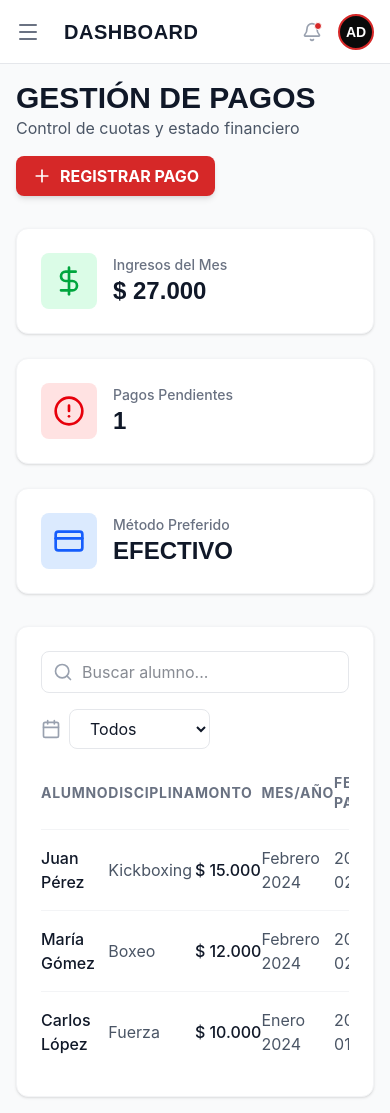
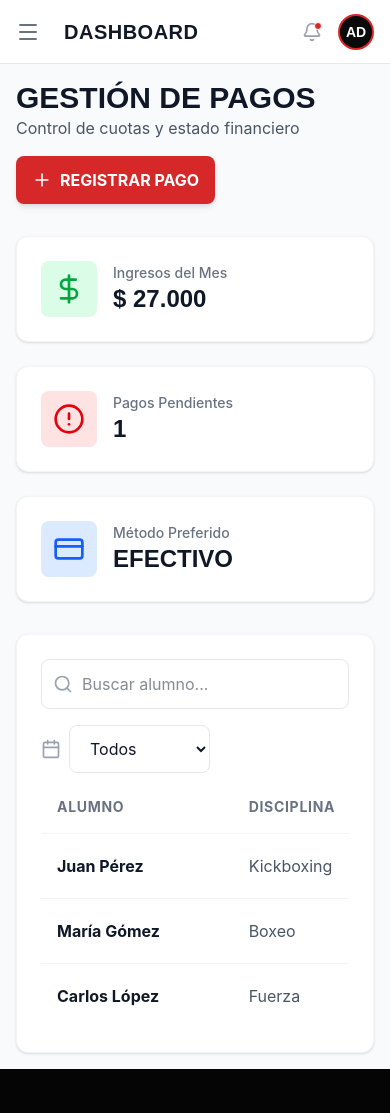
Before and after one commit to Pabloczurylo/LomasFight, a React (Vite) app: page /admin/pagos in a window 390 px wide. After the commit the page ends 1069 px from the top, so only its background shows below. Built offline with nearby package versions, Linux system fonts and the light colour scheme.

Commit message:
feat: modulo de pagos completo con dashboard de metricas y diseño responsive

```diff
--- a/src/features/admin/pages/PagosPage.tsx
+++ b/src/features/admin/pages/PagosPage.tsx
@@ -73,8 +73,6 @@ export default function PagosPage() {
 
     // Métricas
     const metrics = useMemo(() => {
-        const currentMonth = new Date().toLocaleString('es-ES', { month: 'long' });
-
         // 1. Total Mensual (Current Month)
         // Note: Using hardcoded 'Febrero' for demo consistency with mock data,
         // in real app use capitalizedMonth
@@ -130,7 +128,7 @@ export default function PagosPage() {
                 </div>
                 <button
                     onClick={() => setIsModalOpen(true)}
-                    className="flex items-center gap-2 px-4 py-2 bg-brand-red text-white font-bold rounded-lg hover:bg-red-700 transition-colors shadow-md"
+                    className="flex items-center gap-2 px-4 py-3 bg-brand-red text-white font-bold rounded-lg hover:bg-red-700 transition-colors shadow-md"
                 >
                     <Plus className="w-5 h-5" />
                     REGISTRAR PAGO
@@ -180,7 +178,7 @@ export default function PagosPage() {
                             placeholder="Buscar alumno..."
                             value={searchTerm}
                             onChange={(e) => setSearchTerm(e.target.value)}
-                            className="w-full pl-10 pr-4 py-2 border border-gray-200 rounded-lg text-gray-900 focus:outline-none focus:ring-2 focus:ring-brand-red/20 focus:border-brand-red"
+                            className="w-full pl-10 pr-4 py-3 border border-gray-200 rounded-lg text-gray-900 focus:outline-none focus:ring-2 focus:ring-brand-red/20 focus:border-brand-red"
                         />
                     </div>
 
@@ -189,7 +187,7 @@ export default function PagosPage() {
                         <select
                             value={selectedMonth}
                             onChange={(e) => setSelectedMonth(e.target.value)}
-                            className="px-4 py-2 border border-gray-200 rounded-lg text-gray-900 focus:outline-none focus:ring-2 focus:ring-brand-red/20 focus:border-brand-red bg-white"
+                            className="px-4 py-3 border border-gray-200 rounded-lg text-gray-900 focus:outline-none focus:ring-2 focus:ring-brand-red/20 focus:border-brand-red bg-white"
                         >
                             {MESES.map(mes => (
                                 <option key={mes} value={mes}>{mes}</option>
@@ -199,26 +197,28 @@ export default function PagosPage() {
                 </div>
 
                 <div className="overflow-x-auto">
-                    <table className="w-full text-left">
+                    <table className="w-full text-left min-w-[800px]">
                         <thead>
                             <tr className="border-b border-gray-100">
-                                <th className="pb-4 font-bold text-gray-500 text-sm uppercase tracking-wider">Alumno</th>
+                                <th className="pb-4 font-bold text-gray-500 text-sm uppercase tracking-wider pl-4">Alumno</th>
                                 <th className="pb-4 font-bold text-gray-500 text-sm uppercase tracking-wider">Disciplina</th>
                                 <th className="pb-4 font-bold text-gray-500 text-sm uppercase tracking-wider">Monto</th>
+                                <th className="pb-4 font-bold text-gray-500 text-sm uppercase tracking-wider hidden md:table-cell">Método</th>
                                 <th className="pb-4 font-bold text-gray-500 text-sm uppercase tracking-wider">Mes/Año</th>
-                                <th className="pb-4 font-bold text-gray-500 text-sm uppercase tracking-wider">Fecha Pago</th>
+                                <th className="pb-4 font-bold text-gray-500 text-sm uppercase tracking-wider hidden md:table-cell">Fecha Pago</th>
                                 <th className="pb-4 font-bold text-gray-500 text-sm uppercase tracking-wider">Estado</th>
                             </tr>
                         </thead>
                         <tbody className="divide-y divide-gray-100">
                             {filteredPagos.map((pago) => (
                                 <tr key={pago.id} className="group hover:bg-gray-50 transition-colors">
-                                    <td className="py-4 font-medium text-gray-900">{pago.alumnoNombre}</td>
-                                    <td className="py-4 text-gray-600">{pago.disciplinaNombre}</td>
-                                    <td className="py-4 font-medium text-gray-900">{formatCurrency(pago.monto)}</td>
-                                    <td className="py-4 text-gray-600">{pago.mes} {pago.anio}</td>
-                                    <td className="py-4 text-gray-600">{pago.fechaPago}</td>
-                                    <td className="py-4">
+                                    <td className="py-5 pl-4 font-bold text-gray-900">{pago.alumnoNombre}</td>
+                                    <td className="py-5 text-gray-600">{pago.disciplinaNombre}</td>
+                                    <td className="py-5 font-bold text-gray-900">{formatCurrency(pago.monto)}</td>
+                                    <td className="py-5 text-gray-600 hidden md:table-cell">{pago.metodoPago}</td>
+                                    <td className="py-5 text-gray-600">{pago.mes} {pago.anio}</td>
+                                    <td className="py-5 text-gray-600 hidden md:table-cell">{pago.fechaPago}</td>
+                                    <td className="py-5">
                                         <span className={cn(
                                             "px-3 py-1 rounded-full text-xs font-bold uppercase tracking-wide",
                                             pago.estado === 'Pagado' && "bg-green-100 text-green-700",
```
